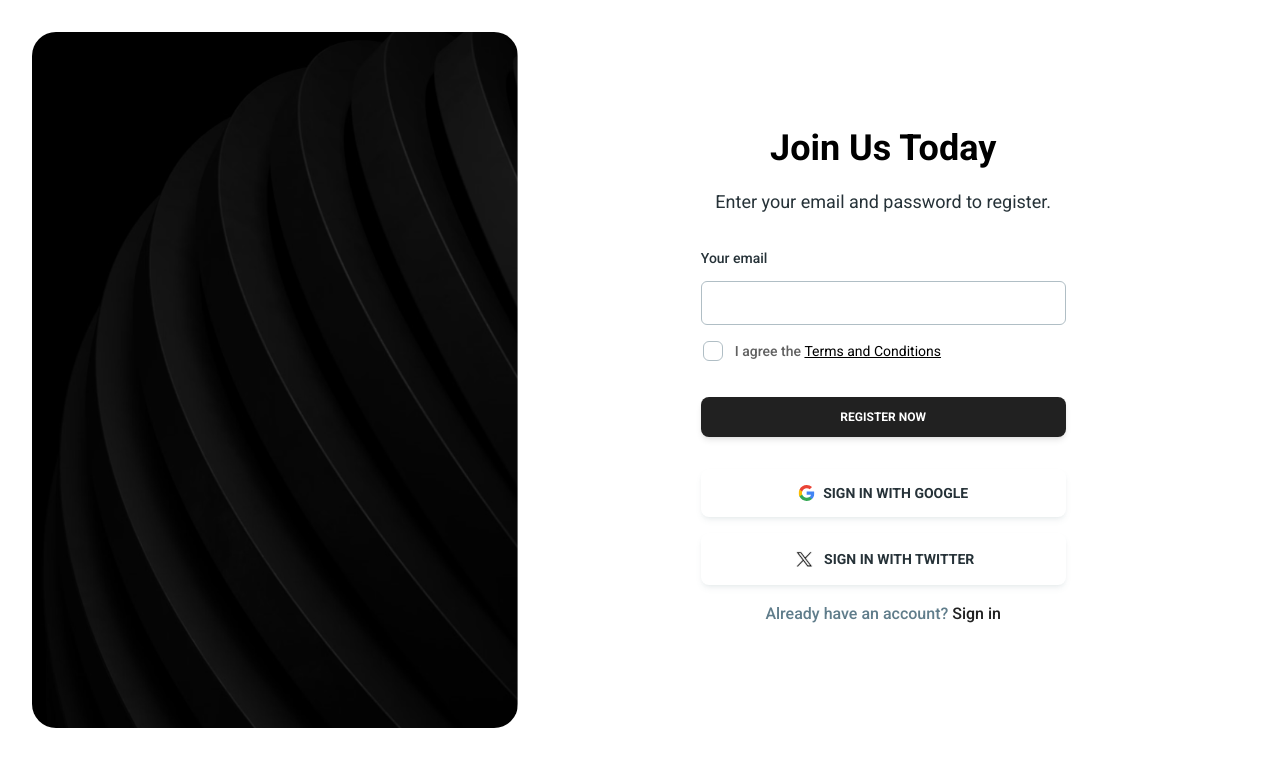
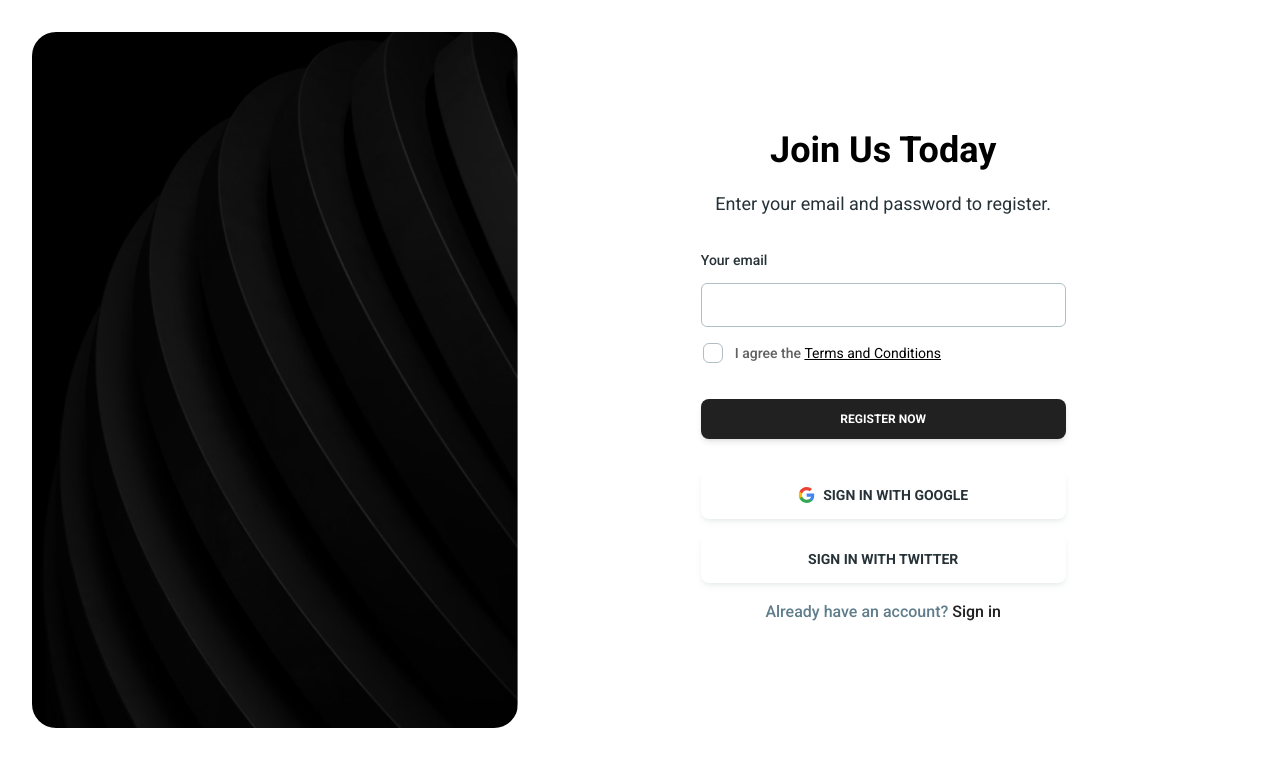
Before and after one commit to nahom4426/sebna, a React (Vite) app: page /auth/sign-up in a window 1280 px wide. Shown: the top 766 px of the page. Built offline with nearby package versions, Linux system fonts and the light colour scheme.

Commit message:
first commit

```diff
--- a/src/pages/auth/sign-up.jsx
+++ b/src/pages/auth/sign-up.jsx
@@ -76,7 +76,7 @@ export function SignUp() {
               <span>Sign in With Google</span>
             </Button>
             <Button size="lg" color="white" className="flex items-center gap-2 justify-center shadow-md" fullWidth>
-              <img src="/img/twitter-logo.svg" height={24} width={24} alt="" />
+              {/* <img src="/img/twitter-logo.svg" height={24} width={24} alt="" /> */}
               <span>Sign in With Twitter</span>
             </Button>
           </div>
```
Also changed, not shown: 1 other file (tests, documents, lock files or other folders).
